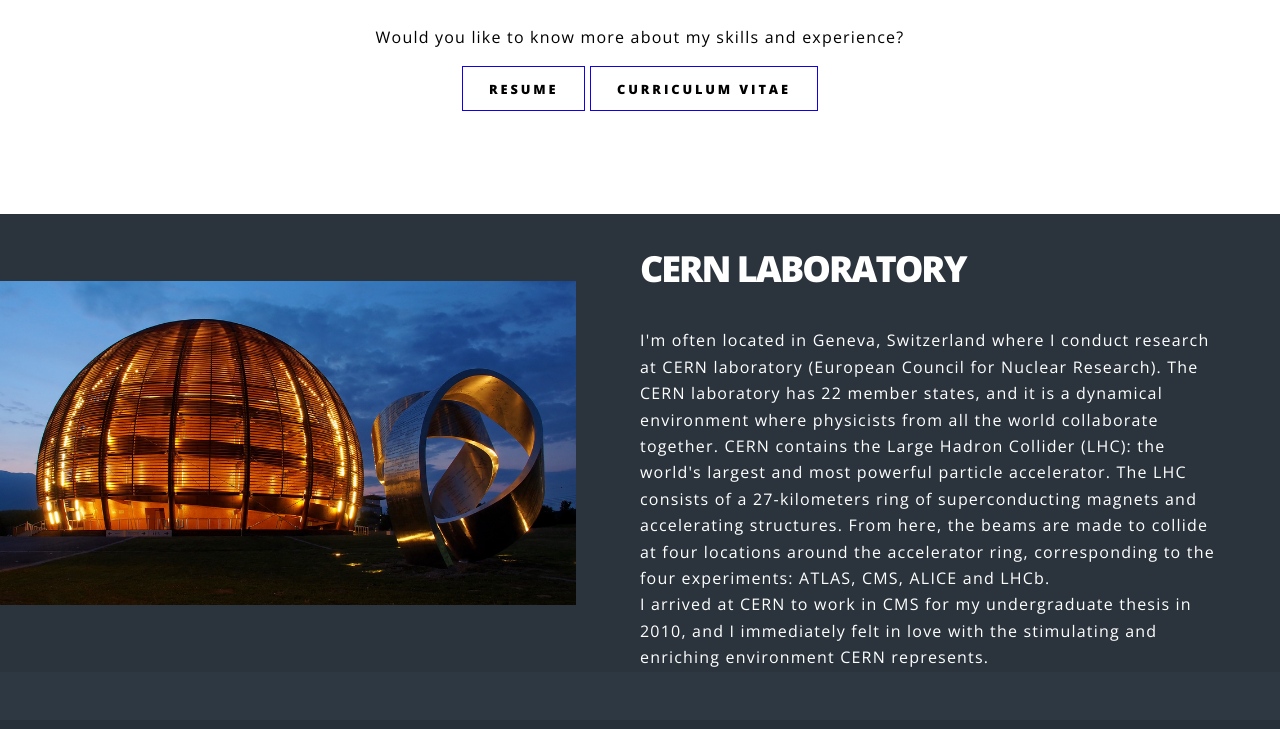
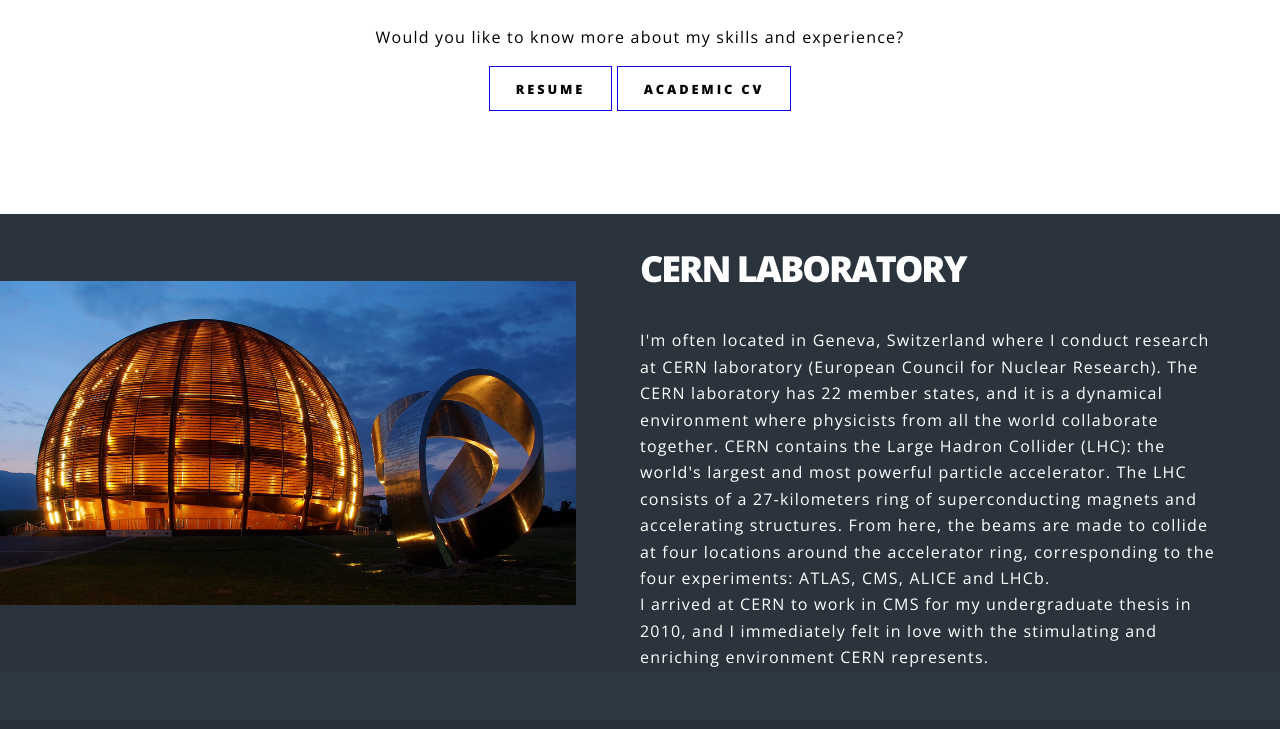
Before and after one commit to lpernie/lpernie.github.io, a plain HTML site: page index.html in a window 1280 px wide. Shown: the part 2191-2920 px from the top of the page. Drawn offline with nearby package versions, Linux system fonts and the light colour scheme; some packages are replaced by stand-ins of ours.

Commit message:
new resume

```diff
--- a/index.html
+++ b/index.html
@@ -178,8 +178,8 @@
 
 			            <p>Would you like to know more about my skills and experience?</p>
 			            <!-- <ul class="buttons"> -->
-			                <a href="./resume.pdf" class="button style3"><b>Resume</b></a>
-			                <a href="./CV_Luca_Modern.pdf" class="button style3"><b>Curriculum Vitae</b></a>
+			                <a href="./Pernie_Luca_Resume2.pdf" class="button style3"><b>Resume</b></a>
+			                <a href="./CV_Luca_Modern.pdf" class="button style3"><b>Academic CV</b></a>
 <!--			                <a href="./CV_Luca_Modern_nonAccademic.pdf" class="button style3"><b>CV (non academic)</b></a>
 			                <a href="./Pubblication.pdf" class="button style3"><b>Publications</b></a>
 -->
```
Also changed, not shown: 1 other file.
